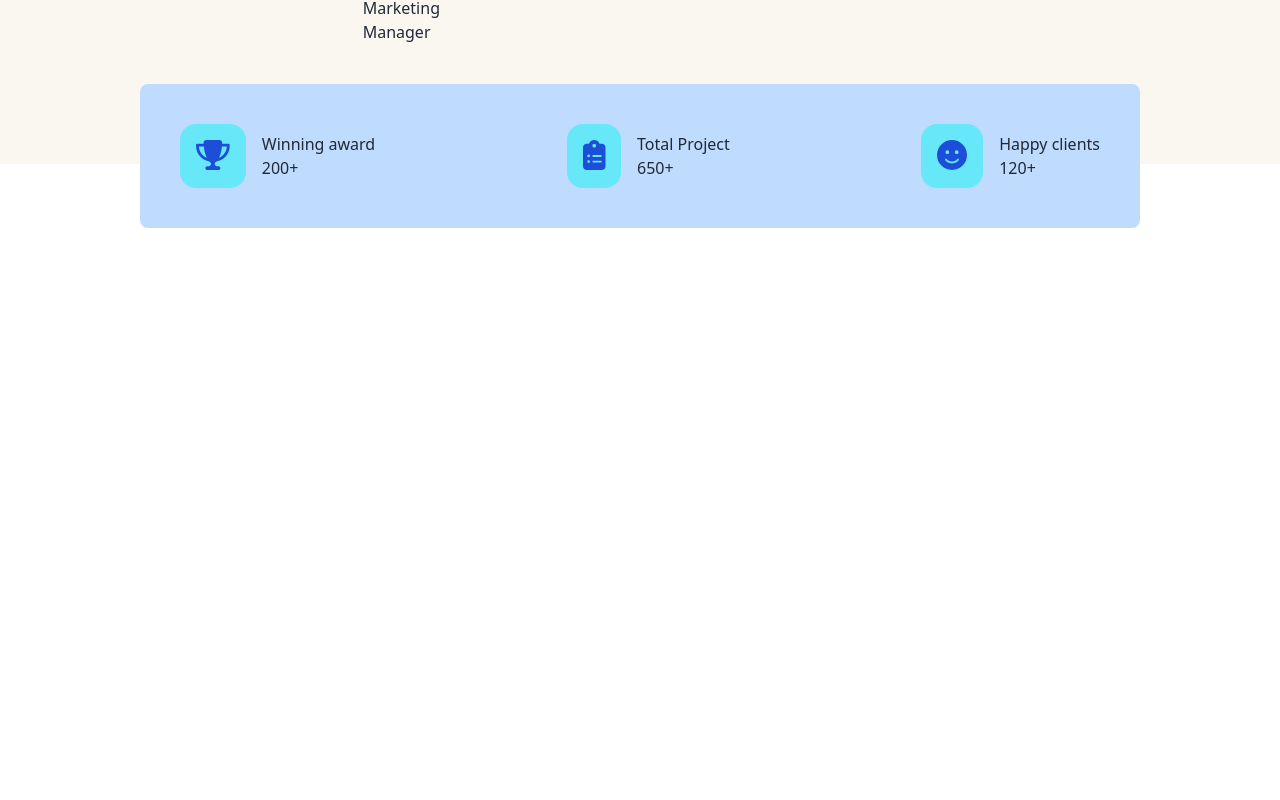
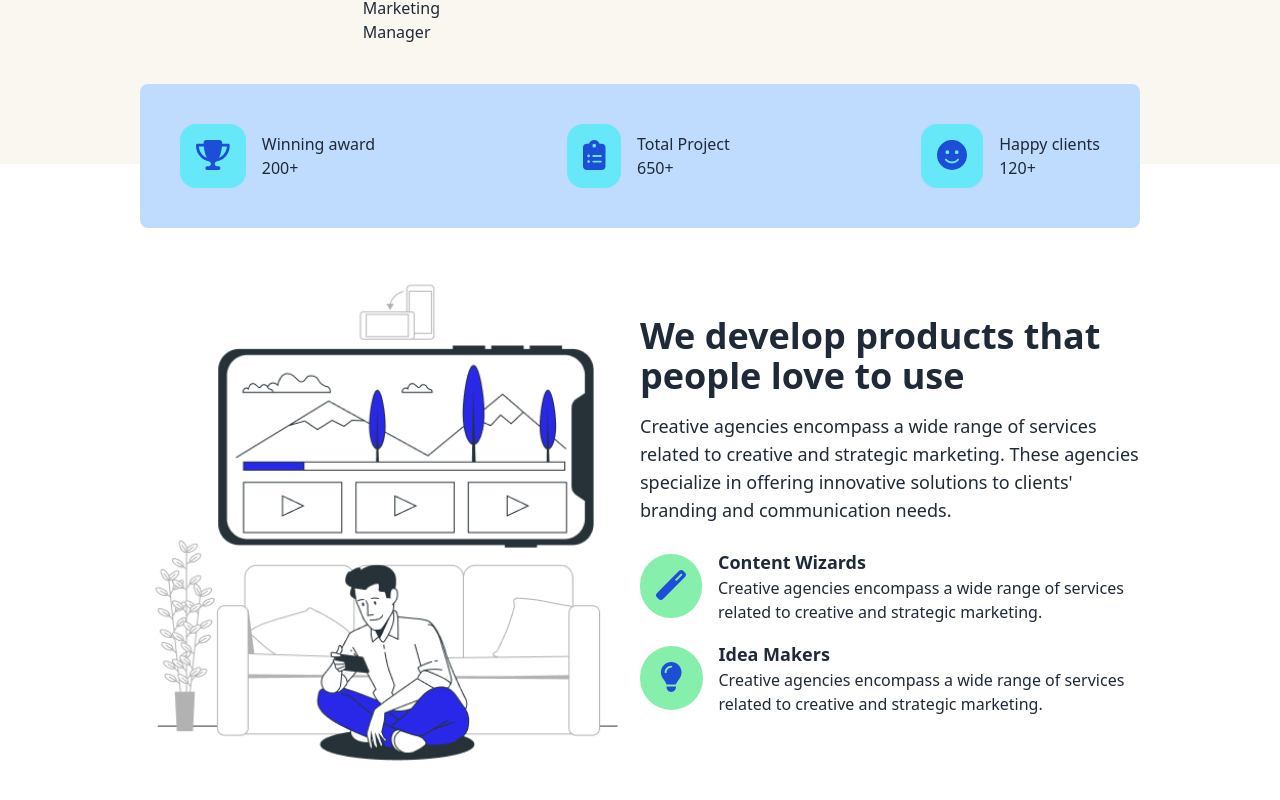
Before and after one commit to Lihan37/designcurved, a React (Vite) app: page / in a window 1280 px wide. Shown: the part 3756-4556 px from the top of the page. Before the commit the page ends 3984 px from the top, so only its background shows below. Built offline with nearby package versions, Linux system fonts and the light colour scheme.

Commit message:
Added develop section

```diff
--- a/src/App.jsx
+++ b/src/App.jsx
@@ -5,6 +5,7 @@ import Banner from './Home/Banner';
 import Potential from './Home/Potential';
 import Agency from './Home/Agency';
 import Quote from './Home/Quote';
+import Develop from './Home/Develop';
 
 const App = () => {
   return (
@@ -15,6 +16,7 @@ const App = () => {
       <Potential></Potential>
       <Agency></Agency>
       <Quote></Quote>
+      <Develop></Develop>
     </div>
   );
 };
--- /dev/null
+++ b/src/Home/Develop.jsx
@@ -0,0 +1,60 @@
+import React from "react";
+import img12 from "../assets/img12.png";
+import { faMagic, faLightbulb } from "@fortawesome/free-solid-svg-icons";
+import { FontAwesomeIcon } from "@fortawesome/react-fontawesome";
+
+const Develop = () => {
+  return (
+    <div className="max-w-screen-lg mx-auto my-24 px-4 lg:px-0">
+      <div className="flex flex-col lg:flex-row">
+        <div className="w-full lg:w-1/2 mb-8 lg:mb-0">
+          <img src={img12} alt="" className="w-full" />
+        </div>
+        <div className="flex flex-col justify-center items-center lg:items-start w-full lg:w-1/2">
+          <h2 className="text-3xl lg:text-4xl font-semibold text-center lg:text-left mb-4">
+            We develop products that people love to use
+          </h2>
+          <p className="text-base lg:text-lg text-center lg:text-left mb-6">
+            Creative agencies encompass a wide range of services related to creative
+            and strategic marketing. These agencies specialize in offering innovative
+            solutions to clients' branding and communication needs.
+          </p>
+          <div className="flex flex-col items-center lg:items-start w-full">
+            <div className="flex items-center gap-4 mb-4">
+              <div className="bg-green-300 rounded-full p-4">
+                <FontAwesomeIcon
+                  icon={faMagic}
+                  className="text-blue-700 text-3xl"
+                />
+              </div>
+              <div>
+                <h2 className="text-lg font-semibold">Content Wizards</h2>
+                <p className="text-base">
+                  Creative agencies encompass a wide range of services related
+                  to creative and strategic marketing.
+                </p>
+              </div>
+            </div>
+            <div className="flex items-center gap-4">
+              <div className="bg-green-300 rounded-full py-4 px-5">
+                <FontAwesomeIcon
+                  icon={faLightbulb}
+                  className="text-blue-700 text-3xl"
+                />
+              </div>
+              <div>
+                <h2 className="text-lg font-semibold">Idea Makers</h2>
+                <p className="text-base">
+                  Creative agencies encompass a wide range of services related
+                  to creative and strategic marketing.
+                </p>
+              </div>
+            </div>
+          </div>
+        </div>
+      </div>
+    </div>
+  );
+};
+
+export default Develop;
--- a/src/Home/Quote.jsx
+++ b/src/Home/Quote.jsx
@@ -43,7 +43,7 @@ const Quote = () => {
           <img src={img11} alt="Quote" className="w-1/4 h-1/4" />
           <img src={img10} alt="Signature" className="w-1/4 h-1/6 mt-6 " />
         </div>
-        <div className="absolute -bottom-16 left-1/2 lg:w-[1000px] transform -translate-x-1/2 bg-blue-200 p-10 rounded-lg">
+        <div className="hidden lg:block absolute -bottom-16 left-1/2 lg:w-[1000px] transform -translate-x-1/2 bg-blue-200 p-10 rounded-lg">
           <div className="flex justify-between">
             <div className="flex items-center gap-4">
               <div className="bg-cyan-300 rounded-2xl p-4">
```
Also changed, not shown: src/assets/img12.png (added).
